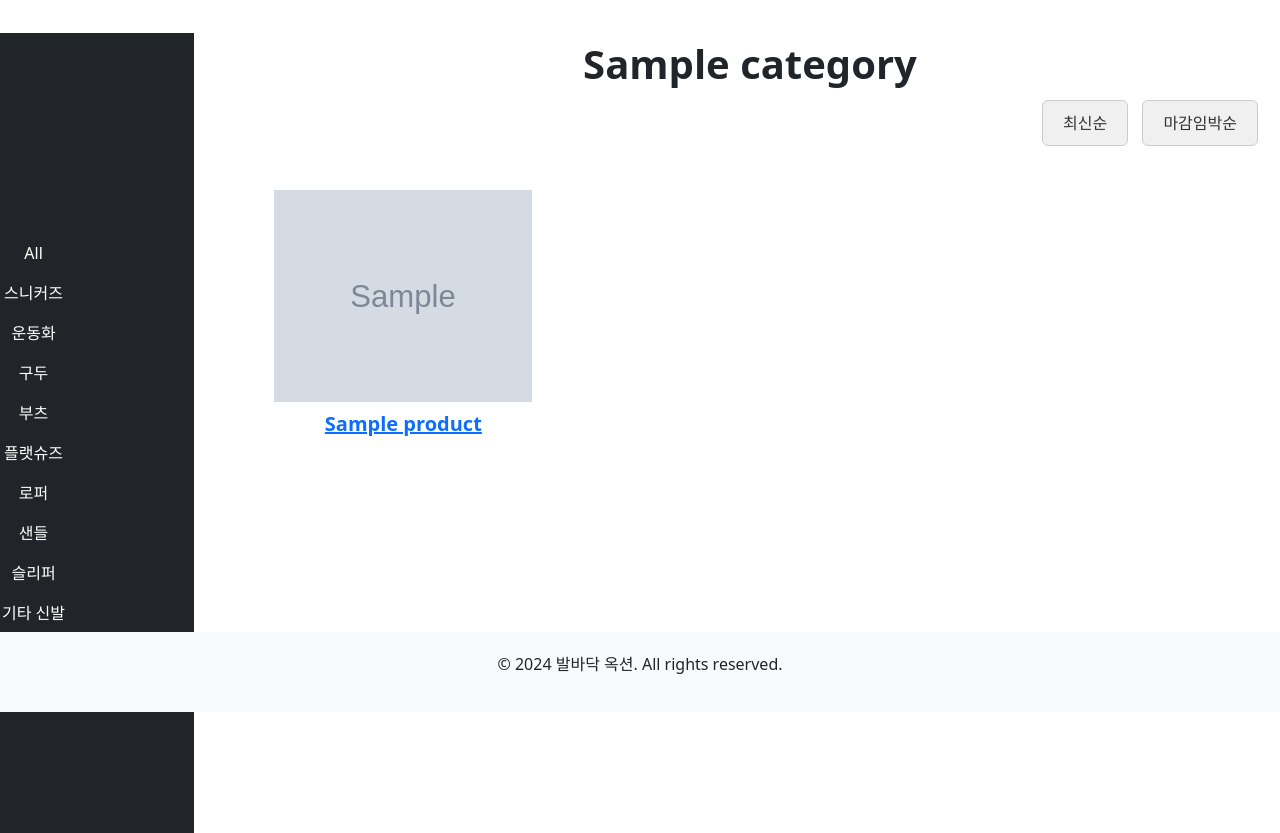
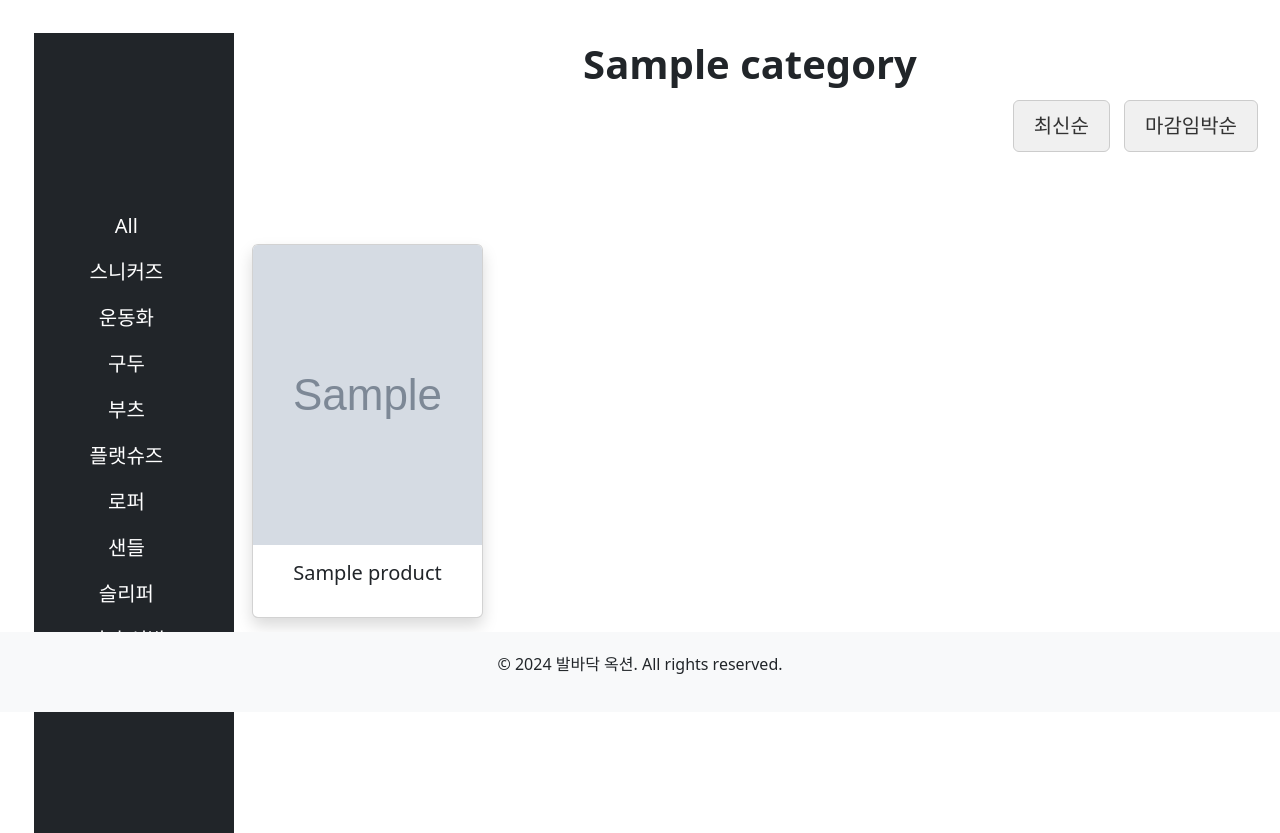
Before and after one commit to e-commerce-django/e-commerce, a Django app: template orders/templates/orders/auction_page.html in a window 1280 px wide. Shown: the part 88-921 px from the top of the page. Run offline with Django 5.2, Linux system fonts and the light colour scheme; the template is opened without the code that fills it: most values are stand-ins (such as "Sample title", 1, 10 or a date in 2020); grey boxes marked "Sample" are stand-in pictures.

Commit message:
auction_page_edit

```diff
--- a/orders/static/orders/auction_style.css
+++ /dev/null
@@ -1,49 +0,0 @@
-#category_navbar {
-  position: absolute;
-  width: 255.78px;
-  height: 711px;
-  left: -6px;
-  top: 121px;
-  }
-
-  .product-container {
-    margin-left: 200px; /* 수정: 카테고리 바의 너비만큼 여백을 추가하여 목록이 겹치지 않게 함 */
-    padding: 20px; /* 수정: 내부 여백 추가 */
-    box-sizing: border-box; /* 수정: 패딩을 포함한 전체 너비를 계산하도록 함 */
-  }
-
-  .product-list {
-    display: grid;
-    grid-template-columns: repeat(3, 1fr); /* 3개의 열을 생성합니다. */
-    grid-gap: 20px; /* 열과 행 간의 간격을 설정합니다. */
-    justify-content: center;
-  }
-
-  .product-item {
-    margin: 20px;
-    text-align: center;
-  }
-
-  .product-item img {
-    max-width: 90%; /* 이미지의 너비를 최대화합니다. */
-    height: 90%; /* 이미지의 높이를 자동으로 조정합니다. */
-  }
-
-  .sort-buttons button {
-    background-color: #f0f0f0; /* Light Gray */
-    border: 1px solid #ccc; /* Light Gray */
-    color: #333; /* Dark Gray */
-    padding: 10px 20px;
-    text-align: center;
-    text-decoration: none;
-    display: inline-block;
-    font-size: 16px;
-    margin: 4px 2px;
-    transition-duration: 0.4s;
-    cursor: pointer;
-  }
-
-  .sort-buttons button:hover {
-    background-color: #ddd; /* Slightly Lighter Gray */
-    border-color: #bbb; /* Slightly Darker Gray */
-  }
--- a/orders/templates/orders/auction_page.html
+++ b/orders/templates/orders/auction_page.html
@@ -1,18 +1,51 @@
 {% extends 'base.html' %}
 
 {% block content %}
-<html>
-<head>
-    <meta charset="utf-8">
-    {% load static %}
-    <link rel="stylesheet" href="{% static 'orders/auction_style.css' %}">
-</head>
+<style>
+    #category_navbar {
+        position: absolute;
+        width: 255.78px;
+        height: 711px;
+        left: -6px;
+        top: 121px;
+    }
+
+    .product-container {
+        margin-left: 200px; /* 수정: 카테고리 바의 너비만큼 여백을 추가하여 목록이 겹치지 않게 함 */
+        padding: 20px; /* 수정: 내부 여백 추가 */
+
+    }
+
+    .sort-buttons button {
+        background-color: #f0f0f0; /* Light Gray */
+        border: 1px solid #ccc; /* Light Gray */
+        color: #333; /* Dark Gray */
+        padding: 10px 20px;
+        text-align: center;
+        text-decoration: none;
+        display: inline-block;
+        font-size: 16px;
+        margin: 4px 2px;
+        transition-duration: 0.4s;
+        cursor: pointer;
+    }
+
+    .sort-buttons button:hover {
+        background-color: #ddd; /* Slightly Lighter Gray */
+        border-color: #bbb; /* Slightly Darker Gray */
+    }
+
+        /* 카테고리 네비게이션 바 hover 효과 */
+        .navbar-nav .nav-item .nav-link:hover {
+        color: #ffc107 !important; /* Bootstrap의 기본 '주황색' */
+    }
+</style>
 
 
 <div id="category_navbar" style="display: flex;">
     <!-- 좌측 네비게이션 바 -->
-  <nav class="navbar navbar-expand-lg navbar-light bg-dark" style="width: 200px; height: 100vh; flex-shrink: 0;">
-    <ul class="navbar-nav" style="color: white; flex-direction: column;">
+    <nav class="navbar navbar-expand-lg navbar-light bg-dark" style="width: 200px; height: 100vh; flex-shrink: 0; margin-left: 40px;">
+        <ul class="navbar-nav" style="color: white; flex-direction: column; margin-left: 45px; font-size: 20px; border: #333;">
             <li class="nav-item" style="display: flex; justify-content: center;">
                 <a class="nav-link" href="{% url 'orders:auction_page' %}" style="color: white;">All</a>
             </li>
@@ -57,25 +90,35 @@
         </div>
 
         <!-- 정렬 버튼 -->
-    <div class="sort-buttons" style="text-align: right; margin-bottom: 20px;">
-      <button class="btn btn-primary me-2" onclick="location.href='{{ request.path }}?sort=latest'">최신순</button>
-      <button class="btn btn-primary" onclick="location.href='{{ request.path }}?sort=ending_soon'">마감임박순</button>
+        <div class="sort-buttons" style="text-align: right; margin-bottom: 20px; ">
+            <button class="btn btn-primary me-2" style="font-size: 20px;" onclick="location.href='{{ request.path }}?sort=latest'">최신순</button>
+            <button class="btn btn-primary" style="font-size: 20px;"onclick="location.href='{{ request.path }}?sort=ending_soon'">마감임박순</button>
         </div>
 
+
+
         <!-- 상품 목록 -->
-    <div class="product-list" style="text-align: center;">
+        <div class="container my-5">
+          <div class="row">
               {% for product in products %}
-      <div class="product-item" style="display: inline-block; margin: 20px;">
+              <div class="col-lg-3 col-md-4 col-sm-6 mb-4" style="margin-top: 40px;">
+                  <div class="card h-100 shadow">
                       <a href="{% url 'products:product_detail' pk=product.pk %}">
-          <img src="{{ product.image_url }}" alt="{{ product.name }}">
-          <h3 style="font-size: 20px; margin-top: 10px;font-weight: bold;">{{ product.name }}</h3>
+                          <img class="card-img-top img-fluid" src="{{ product.image_url }}" alt="{{ product.name }}" style="height: 300px;">
                       </a>
+                      <div class="card-body">
+                          <h5 class="card-title text-center text-dark mb-3">{{ product.name }}</h5>
                       </div>
-
+                  </div>
+              </div>
               {% empty %}
-        <p style="font-weight: bold;">해당 카테고리의 판매 중인 상품이 없습니다.</p>
+              <div class="col">
+                  <p class="text-center text-muted" style="font-weight: 100; font-size: 30px;">현재 해당 카테고리의 판매 중인 상품이 없습니다.</p>
+              </div>
               {% endfor %}
           </div>
       </div>
     </div>
+  </div>
+
 {% endblock %}
--- a/orders/views.py
+++ b/orders/views.py
@@ -1,5 +1,5 @@
 from django.shortcuts import render, redirect, get_object_or_404
-from django.contrib.auth.decorators import login_required
+from django.contrib.auth.decorators import login_required``
 from accounts.models import User
 from products.models import Product, Bidder, Bid
 from django.views.generic import ListView
--- a/products/views.py
+++ b/products/views.py
@@ -7,6 +7,8 @@ from django.views.generic import ListView
 from .models import Product
 from django.utils import timezone
 from django.contrib.auth.mixins import LoginRequiredMixin
+from django.contrib.auth.decorators import login_required
+
 
 class ProductCreateView(LoginRequiredMixin, CreateView):
     model = Product
@@ -33,6 +35,7 @@ class ProductDetailView(DetailView):
 
 
 # 좋아요 기능
+@login_required
 def product_like_toggle(request, pk):
     if request.method == 'POST':
         product = get_object_or_404(Product, pk=pk)
@@ -45,7 +48,8 @@ def product_like_toggle(request, pk):
     next_page = request.POST.get('next', reverse('products:product_detail', kwargs={'pk': pk}))
     return redirect(next_page)
 
+@login_required
 # 좋아요한 상품 목록 페이지
 def liked_products(request):
     liked_products = Product.objects.filter(likes=request.user)
-    return render(request, 'products/liked_products.html', {'liked_products': liked_products})
+    return render(request, 'products/liked_products.html', {'liked_products': liked_products})`
```
Also changed, not shown: products/templates/products/liked_products.html (+6 -6 lines). Lines whose indentation alone changed are shown as unchanged.
